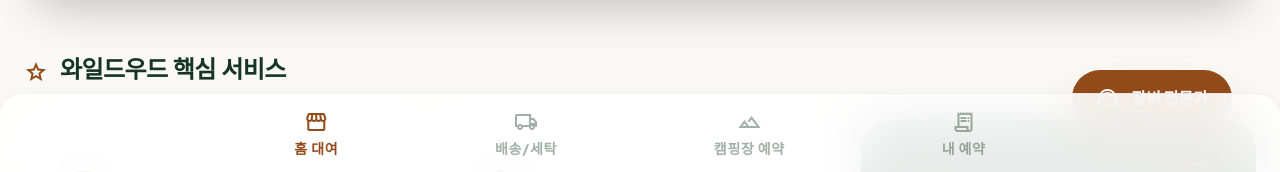
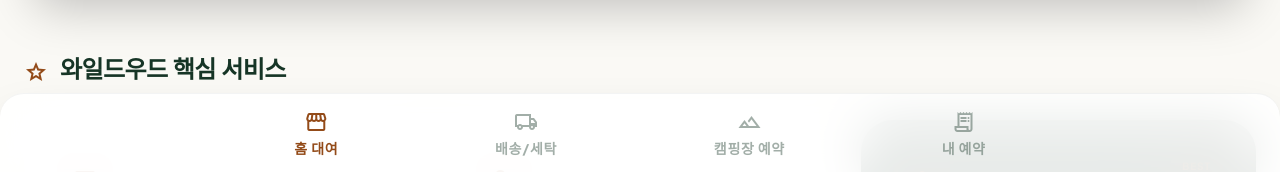
Before and after one commit to mmoo3105-spec/Wildwood-Explorer-2, a React (Vite) app: page / in a window 1280 px wide. Shown: the part 626-798 px from the top of the page. Built offline with nearby package versions, Linux system fonts and the light colour scheme.

Commit message:
style: remove floating gear expert button

```diff
--- a/src/App.tsx
+++ b/src/App.tsx
@@ -220,13 +220,7 @@ export default function App() {
         </div>
       </nav>
 
-      {/* Floating Gear Expert (Only on Home) */}
-      {currentPage === 'home' && (
-        <button className="fixed bottom-24 right-6 md:bottom-12 md:right-12 bg-brand-orange text-white px-6 py-4 rounded-full shadow-2xl shadow-brand-orange/30 z-40 transition-transform active:scale-95 flex items-center gap-3">
-          <span className="material-symbols-outlined">support_agent</span>
-          <span className="font-bold">장비 전문가</span>
-        </button>
-      )}
+
     </div>
   );
 }
```
